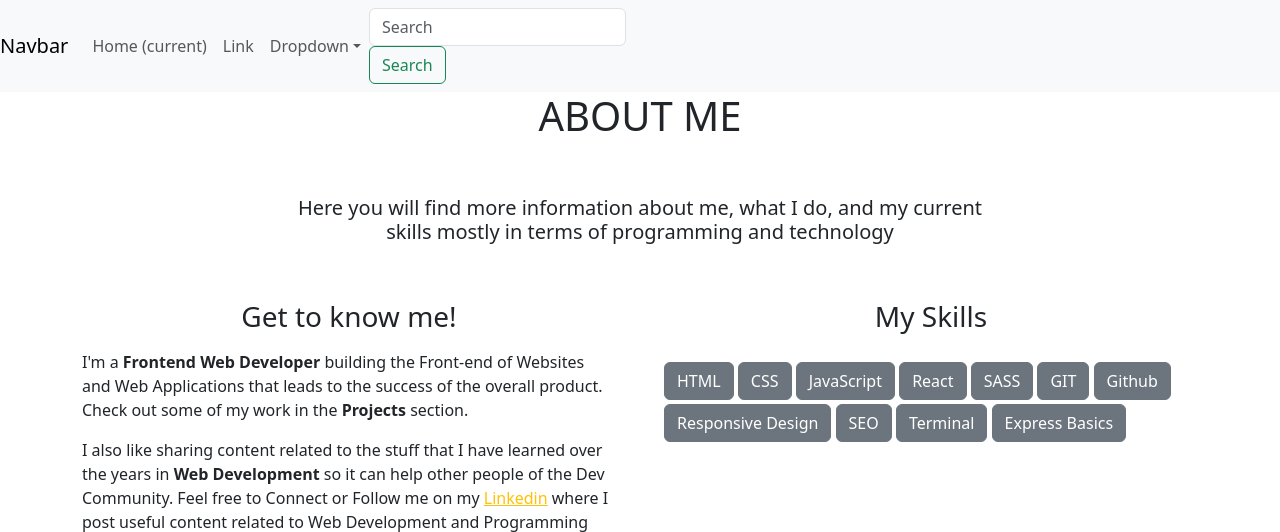
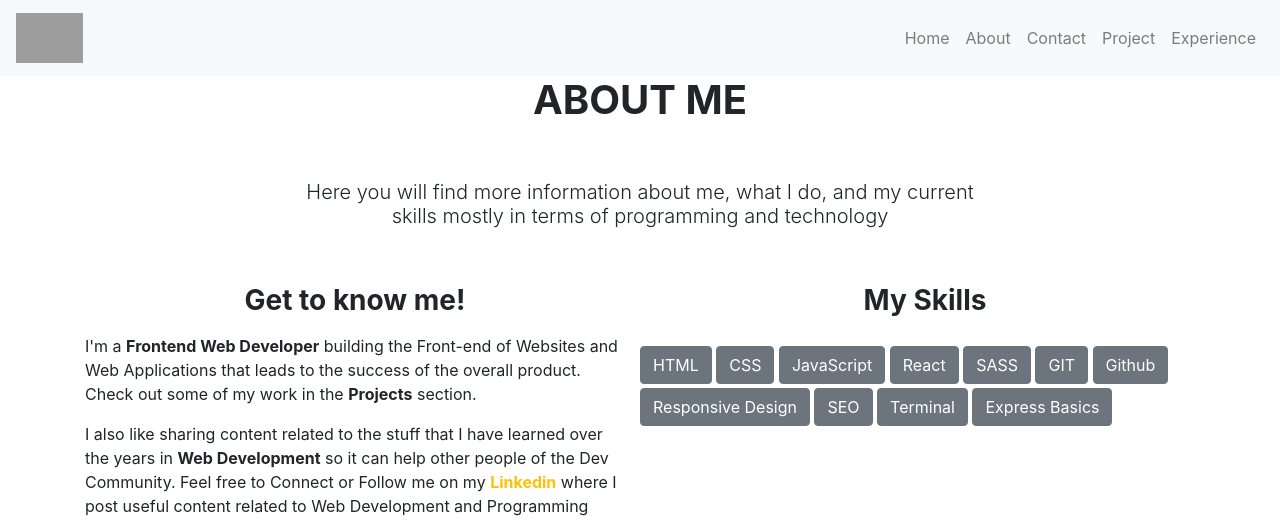
Before and after one commit to Dkkisslingtt/Trabajo_Practico_2, a Python web app: template templates/about.html in a window 1280 px wide. Shown: the top 532 px of the page. Run offline with Jinja, Linux system fonts and the light colour scheme; the template is opened without the code that fills it, so the values that code supplies are empty; some libraries are stand-ins or nearby versions; grey boxes are pictures that could not be loaded.

Commit message:
edit layout.html

```diff
--- a/templates/layout.html
+++ b/templates/layout.html
@@ -4,37 +4,27 @@
     <meta charset="UTF-8">
     <meta http-equiv="X-UA-Compatible" content="IE=edge">
     <meta name="viewport" content="width=device-width, initial-scale=1.0">
-    <link href="https://cdn.jsdelivr.net/npm/bootstrap@5.3.0/dist/css/bootstrap.min.css" rel="stylesheet" integrity="sha384-9ndCyUaIbzAi2FUVXJi0CjmCapSmO7SnpJef0486qhLnuZ2cdeRhO02iuK6FUUVM" crossorigin="anonymous">
-    <script src="https://cdn.jsdelivr.net/npm/bootstrap@5.3.0/dist/js/bootstrap.bundle.min.js" integrity="sha384-geWF76RCwLtnZ8qwWowPQNguL3RmwHVBC9FhGdlKrxdiJJigb/j/68SIy3Te4Bkz" crossorigin="anonymous"></script>
+    <script src="https://cdnjs.cloudflare.com/ajax/libs/jquery/3.6.0/jquery.min.js"></script>
+    <script src="https://cdnjs.cloudflare.com/ajax/libs/twitter-bootstrap/4.6.0/js/bootstrap.min.js"></script>
+    <link rel="stylesheet" href="https://cdn.jsdelivr.net/npm/bootstrap@4.3.1/dist/css/bootstrap.min.css">
     <title>Document</title>
 </head>
 <body>
   <nav class="navbar navbar-expand-lg navbar-light bg-light">
-        <a class="navbar-brand" href="#">Navbar</a>
-        <button class="navbar-toggler d-lg-none" type="button" data-toggle="collapse" data-target="#collapsibleNavId" aria-controls="collapsibleNavId"
-            aria-expanded="false" aria-label="Toggle navigation">
+    <a class="navbar-brand" href="/main.html">
+      <img src="./img/logo_nav.png" alt="Logo" style="height: 50px;">
+    </a>
+    <button class="navbar-toggler" type="button" data-toggle="collapse" data-target="#navbarNav" aria-controls="navbarNav" aria-expanded="false" aria-label="Toggle navigation">
       <span class="navbar-toggler-icon"></span>
     </button>
-        <div class="collapse navbar-collapse" id="collapsibleNavId">
-            <ul class="navbar-nav mr-auto mt-2 mt-lg-0">
-                <li class="nav-item active">
-                    <a class="nav-link" href="#">Home <span class="sr-only">(current)</span></a>
-                </li>
-                <li class="nav-item">
-                    <a class="nav-link" href="#">Link</a>
-                </li>
-                <li class="nav-item dropdown">
-                    <a class="nav-link dropdown-toggle" href="#" id="dropdownId" data-toggle="dropdown" aria-haspopup="true" aria-expanded="false">Dropdown</a>
-                    <div class="dropdown-menu" aria-labelledby="dropdownId">
-                        <a class="dropdown-item" href="#">Action 1</a>
-                        <a class="dropdown-item" href="#">Action 2</a>
-                    </div>
-                </li>
+    <div class="collapse navbar-collapse" id="navbarNav">
+      <ul class="navbar-nav ml-auto">
+        <li class="nav-item"><a class="nav-link" href="/">Home</a></li>
+        <li class="nav-item"><a class="nav-link" href="/about">About</a></li>
+        <li class="nav-item"><a class="nav-link" href="/contact">Contact</a></li>
+        <li class="nav-item"><a class="nav-link" href="/project">Project</a></li>
+        <li class="nav-item"><a class="nav-link" href="/experiences">Experience</a></li>
       </ul>
-            <form class="form-inline my-2 my-lg-0">
-                <input class="form-control mr-sm-2" type="text" placeholder="Search">
-                <button class="btn btn-outline-success my-2 my-sm-0" type="submit">Search</button>
-            </form>
     </div>
   </nav>
 
@@ -110,6 +100,15 @@
     <!-- Copyright -->
   </footer>
   </div>
+</body>
+<script>
+  document.addEventListener('DOMContentLoaded', function() {
+    var navbarToggler = document.querySelector('.navbar-toggler');
+    var navbarCollapse = document.querySelector('.navbar-collapse');
 
-</body>
+    navbarToggler.addEventListener('click', function() {
+      navbarCollapse.classList.toggle('show');
+    });
+  });
+</script>
 </html>
```
Lines whose indentation alone changed are shown as unchanged.
